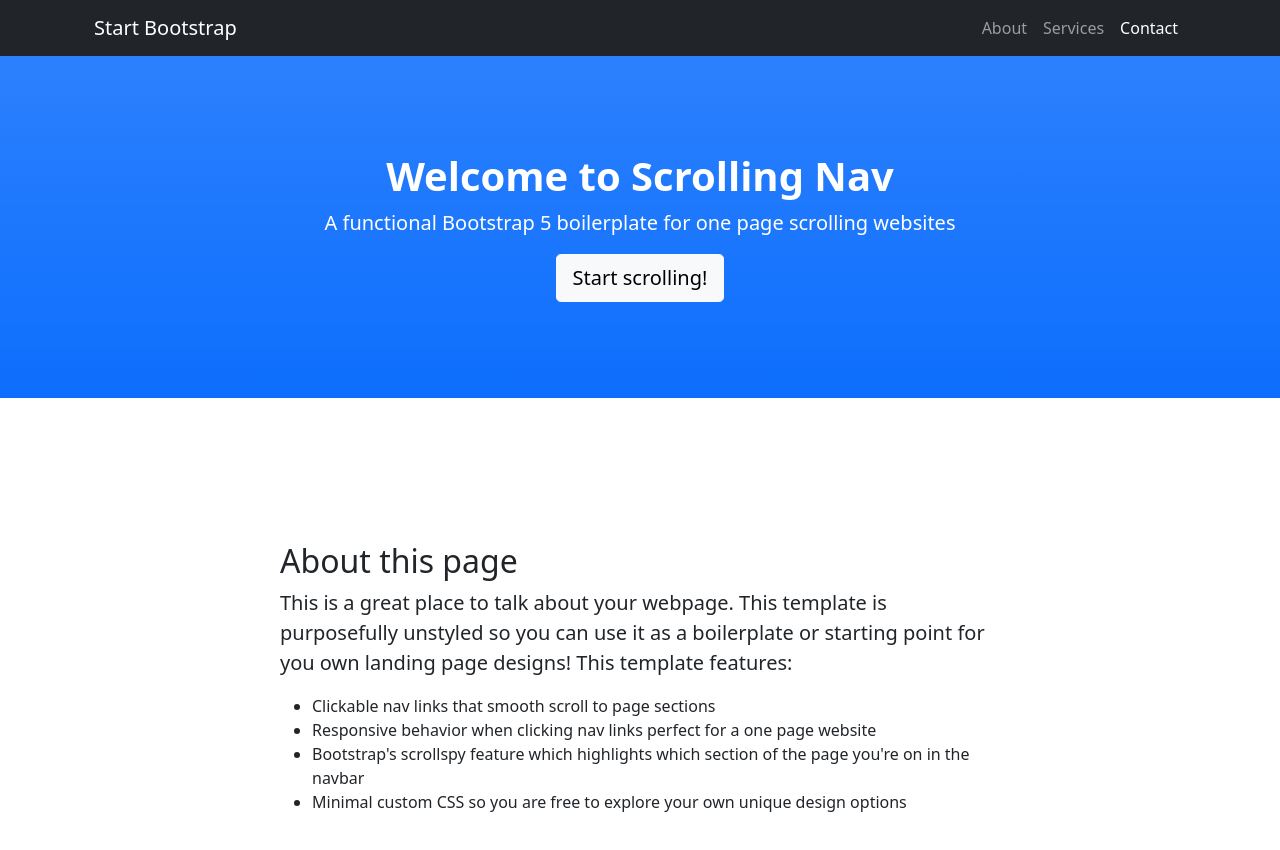
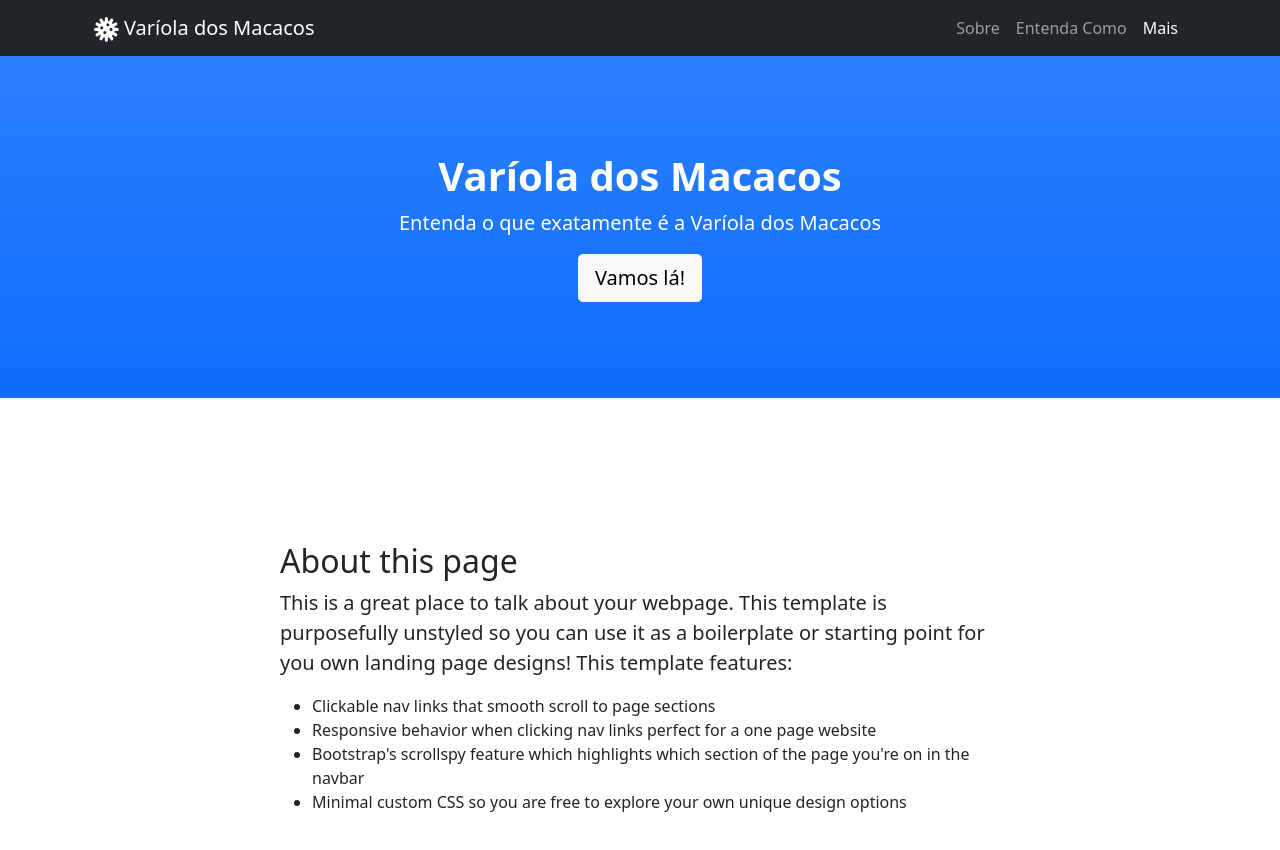
Before and after one commit to Felipesco/site_pj4_pw, a plain HTML site: page index.html in a window 1280 px wide. Shown: the top 850 px of the page. Drawn offline with nearby package versions, Linux system fonts and the light colour scheme.

Commit message:
Update index.html

```diff
--- a/index.html
+++ b/index.html
@@ -7,8 +7,8 @@
         <meta name="author" content="" />
 
         <title>Projeto - Bio e PW </title>
+        <link rel="icon" type="image/x-icon" href="assets/virus.svg" />
 
-        <link rel="icon" type="image/x-icon" href="assets/virus.svg" />
         <!-- Core theme CSS (includes Bootstrap)-->
         <link href="css/styles.css" rel="stylesheet" />
     </head>
@@ -16,13 +16,19 @@
         <!-- Navigation-->
         <nav class="navbar navbar-expand-lg navbar-dark bg-dark fixed-top" id="mainNav">
             <div class="container px-4">
-                <a class="navbar-brand" href="#page-top">Start Bootstrap</a>
+                <a class="navbar-brand" href="#page-top">
+                    <svg xmlns="http://www.w3.org/2000/svg" width="5%" height="5%" fill="currentColor" class="bi bi-virus" viewBox="0 0 16 16">
+                        <path fill-rule="evenodd" d="M8 0a1 1 0 0 1 1 1v1.402c0 .511.677.693.933.25l.7-1.214a1 1 0 0 1 1.733 1l-.701 1.214c-.256.443.24.939.683.683l1.214-.701a1 1 0 0 1 1 1.732l-1.214.701c-.443.256-.262.933.25.933H15a1 1 0 1 1 0 2h-1.402c-.512 0-.693.677-.25.933l1.214.701a1 1 0 1 1-1 1.732l-1.214-.7c-.443-.257-.939.24-.683.682l.701 1.214a1 1 0 1 1-1.732 1l-.701-1.214c-.256-.443-.933-.262-.933.25V15a1 1 0 1 1-2 0v-1.402c0-.512-.677-.693-.933-.25l-.701 1.214a1 1 0 0 1-1.732-1l.7-1.214c.257-.443-.24-.939-.682-.683l-1.214.701a1 1 0 1 1-1-1.732l1.214-.701c.443-.256.261-.933-.25-.933H1a1 1 0 1 1 0-2h1.402c.511 0 .693-.677.25-.933l-1.214-.701a1 1 0 1 1 1-1.732l1.214.701c.443.256.939-.24.683-.683l-.701-1.214a1 1 0 0 1 1.732-1l.701 1.214c.256.443.933.261.933-.25V1a1 1 0 0 1 1-1Zm2 5a1 1 0 1 1-2 0 1 1 0 0 1 2 0ZM6 7a1 1 0 1 1-2 0 1 1 0 0 1 2 0Zm1 4a1 1 0 1 0 0-2 1 1 0 0 0 0 2Zm5-3a1 1 0 1 1-2 0 1 1 0 0 1 2 0Z"/>
+                    </svg>
+                    Varíola dos Macacos
+                </a>
+
                 <button class="navbar-toggler" type="button" data-bs-toggle="collapse" data-bs-target="#navbarResponsive" aria-controls="navbarResponsive" aria-expanded="false" aria-label="Toggle navigation"><span class="navbar-toggler-icon"></span></button>
                 <div class="collapse navbar-collapse" id="navbarResponsive">
                     <ul class="navbar-nav ms-auto">
-                        <li class="nav-item"><a class="nav-link" href="#about">About</a></li>
-                        <li class="nav-item"><a class="nav-link" href="#services">Services</a></li>
-                        <li class="nav-item"><a class="nav-link" href="#contact">Contact</a></li>
+                        <li class="nav-item"><a class="nav-link" href="#about">Sobre</a></li>
+                        <li class="nav-item"><a class="nav-link" href="#services">Entenda Como</a></li>
+                        <li class="nav-item"><a class="nav-link" href="#contact">Mais</a></li>
                     </ul>
                 </div>
             </div>
@@ -30,9 +36,9 @@
         <!-- Header-->
         <header class="bg-primary bg-gradient text-white">
             <div class="container px-4 text-center">
-                <h1 class="fw-bolder">Welcome to Scrolling Nav</h1>
-                <p class="lead">A functional Bootstrap 5 boilerplate for one page scrolling websites</p>
-                <a class="btn btn-lg btn-light" href="#about">Start scrolling!</a>
+                <h1 class="fw-bolder">Varíola dos Macacos</h1>
+                <p class="lead">Entenda o que exatamente é a Varíola dos Macacos</p>
+                <a class="btn btn-lg btn-light" href="#about">Vamos lá!</a>
             </div>
         </header>
         <!-- About section-->
```
